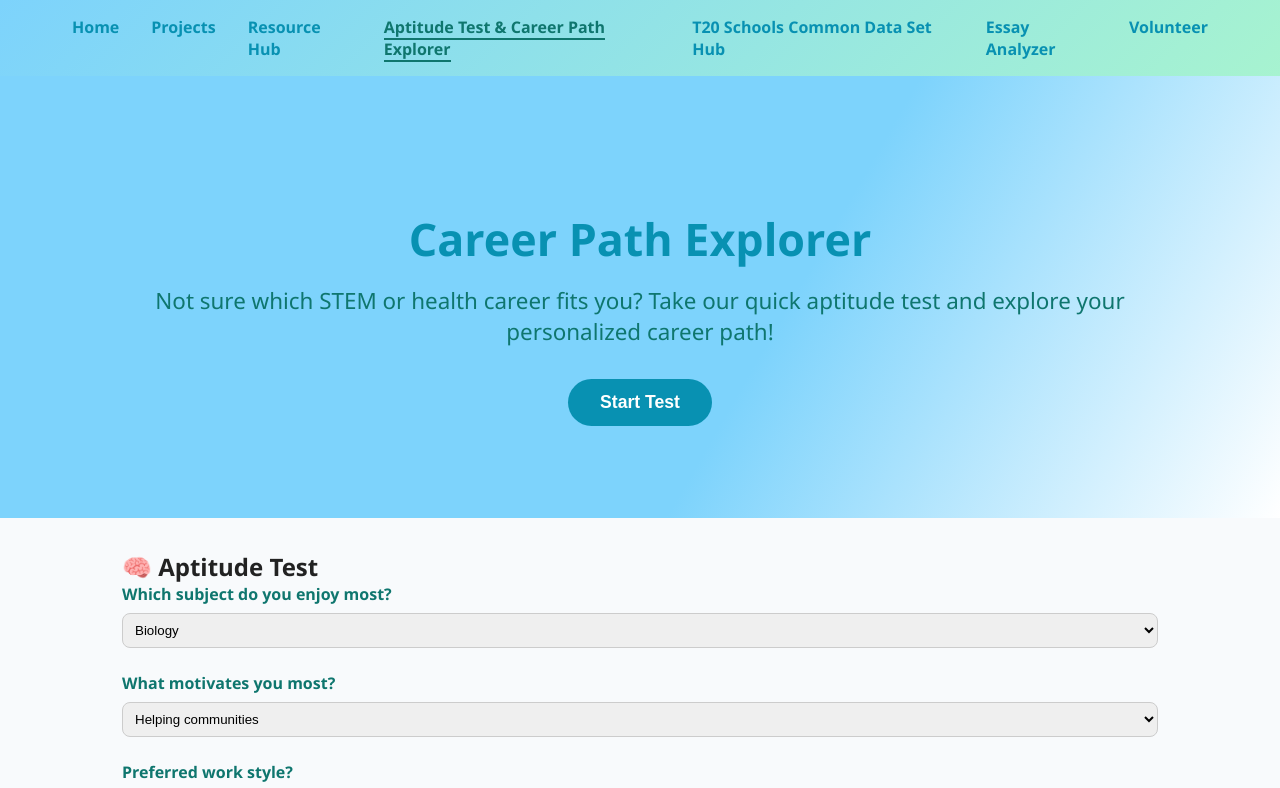
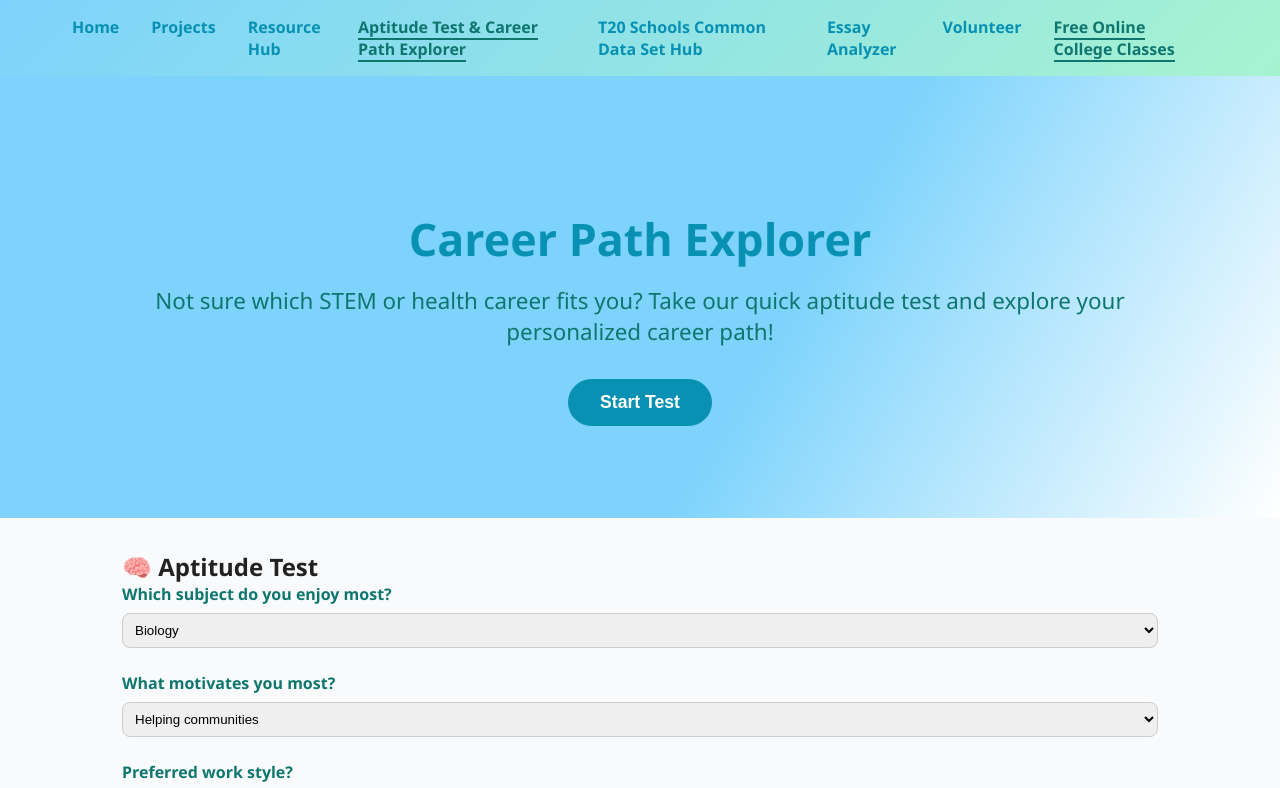
Before and after one commit to thebiobridgeproject/thebiobridgeproject, a plain HTML site: page careerpathexplorer.html in a window 1280 px wide. Shown: the top 788 px of the page. Drawn offline with Linux system fonts and the light colour scheme.

Commit message:
Update careerpathexplorer.html

```diff
--- a/careerpathexplorer.html
+++ b/careerpathexplorer.html
@@ -60,6 +60,7 @@
         <li><a href="cds.html">T20 Schools Common Data Set Hub</a></li>
         <li><a href="essay-analyzer.html">Essay Analyzer</a></li>
         <li><a href="volunteer.html">Volunteer</a></li>
+        <li><a href="focch.html" class="active">Free Online College Classes</a></li>
       </ul>
     </nav>
   </header>
```
